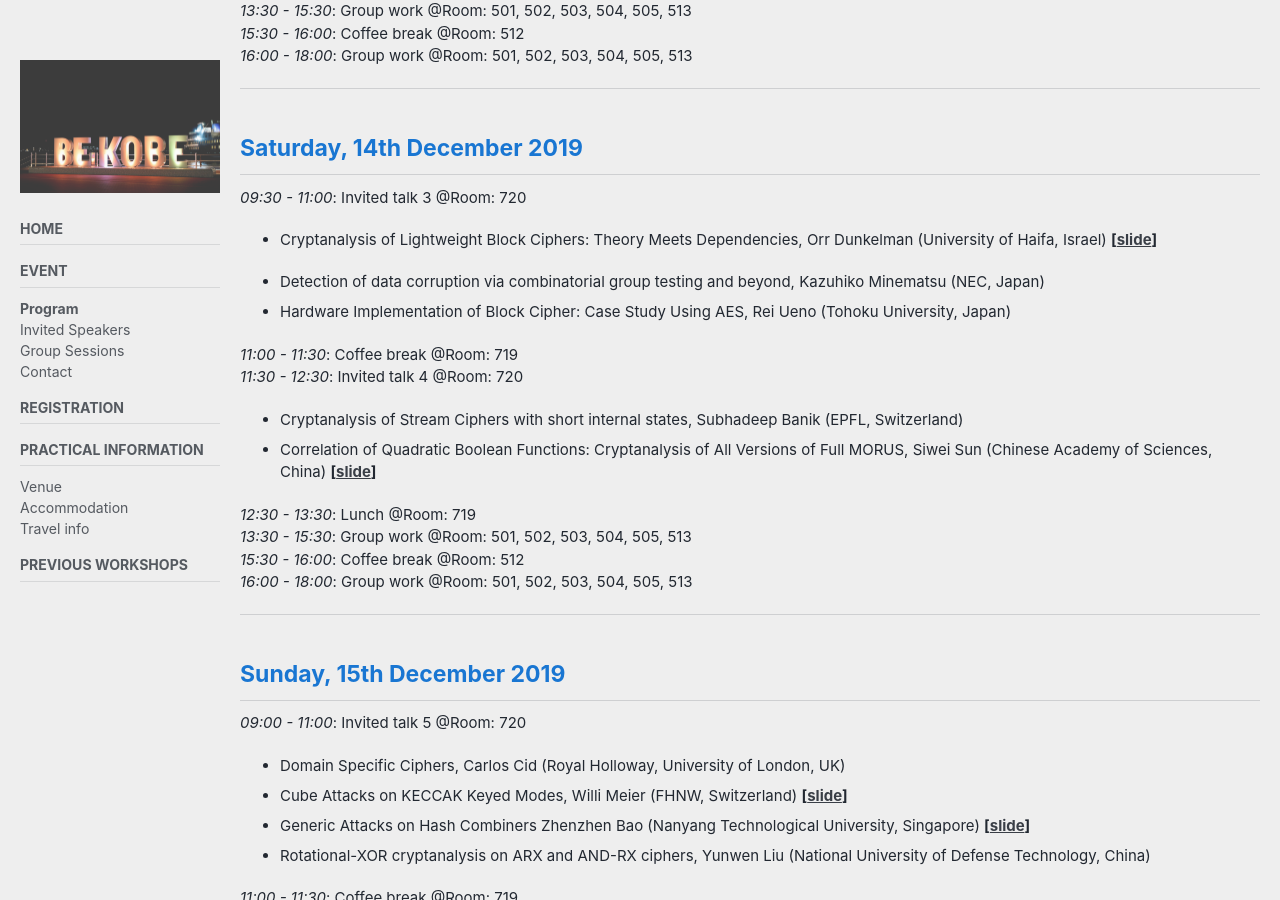
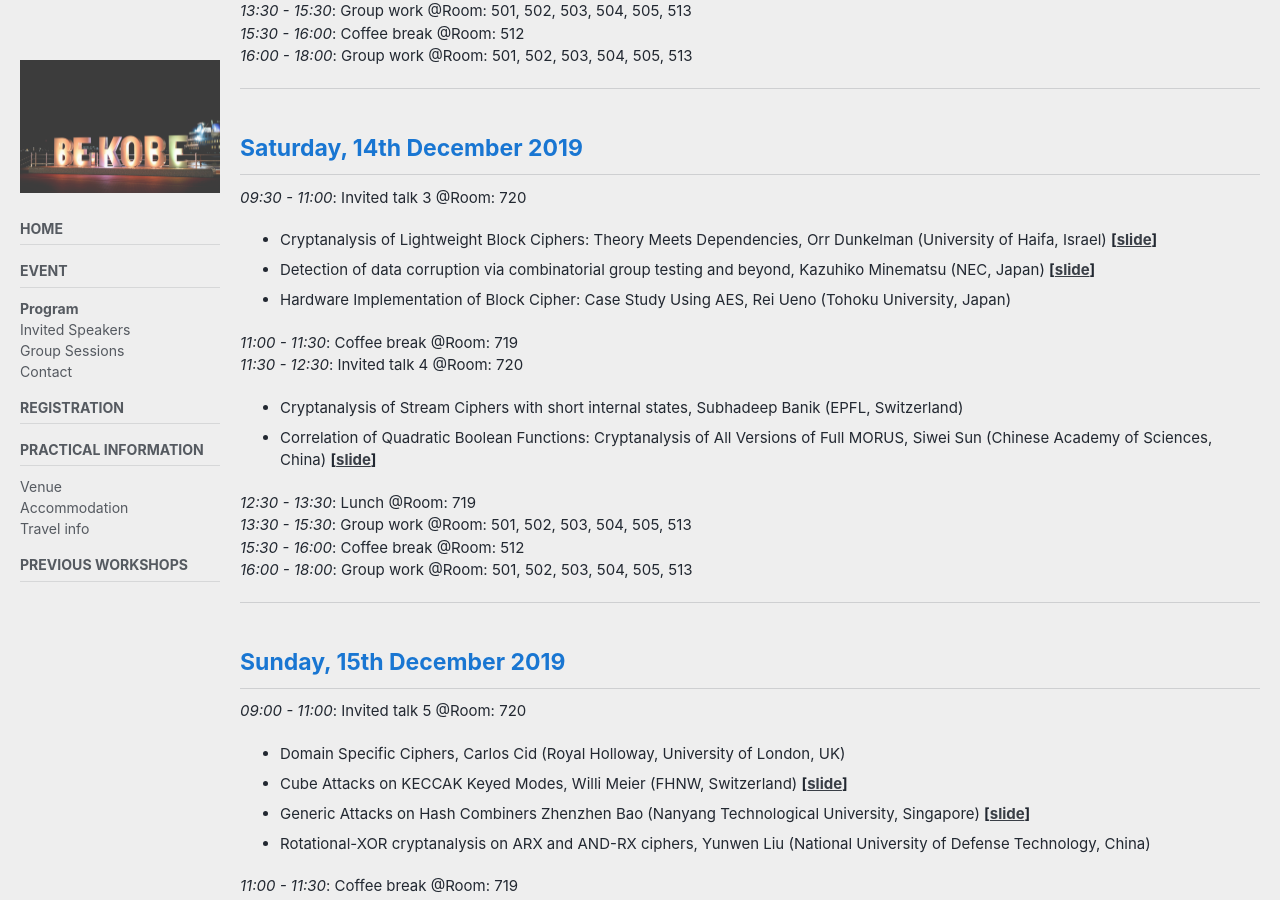
Before and after one commit to askworkshop/ask2019, a Jekyll site: the page built from program.md, in a window 1280 px wide and 900 px high, scrolled down 628 px. Built offline with Jekyll 4.4.1, drawn with Linux system fonts in a browser that asks for light colours; cached includes are drawn as plain includes; nearby versions of some CDN libraries; our own code applies the rules of GitHub Pages for plain Markdown files.

Commit message:
add more pdf

```diff
--- a/program.md
+++ b/program.md
@@ -50,9 +50,9 @@ sidebar:
  - Cryptanalysis of Lightweight Block Ciphers: Theory Meets Dependencies,
   Orr Dunkelman (University of Haifa, Israel)
   <b>[<a href="../assets/slides/Independence.pdf" target="_blank">slide</a>]
-
  - Detection of data corruption via combinatorial group testing and beyond,
   Kazuhiko Minematsu (NEC, Japan)
+  <b>[<a href="../assets/slides/slide_ask19.pdf" target="_blank">slide</a>]
  - Hardware Implementation of Block Cipher: Case Study Using AES,
   Rei Ueno (Tohoku University, Japan)
 
```
Also changed, not shown: 1 other file.
